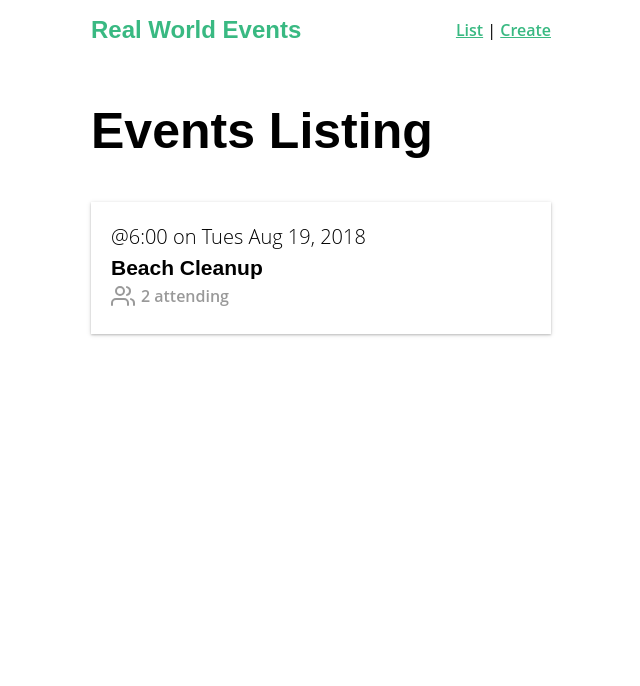
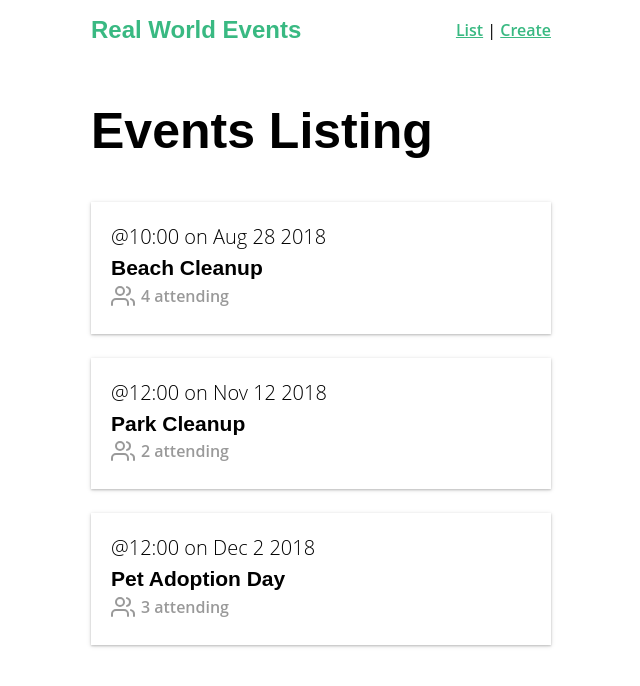
Before and after one commit to omar-nav/eventsApp, a Vue app: page / in a window 1280 px wide. Shown: the top 686 px of the page, without its empty margins (319-959 px from the left). Built offline with nearby package versions, Linux system fonts and the light colour scheme; data requests are answered from the project's data file.

Commit message:
use axios to receive objects

```diff
--- /dev/null
+++ b/db.json
@@ -0,0 +1,76 @@
+{
+  "events": [
+    {
+      "id": 1,
+      "title": "Beach Cleanup",
+      "date": "Aug 28 2018",
+      "time": "10:00",
+      "location": "Daytona Beach",
+      "description": "Let's clean up this beach.",
+      "organizer": "Adam Jahr",
+      "category": "sustainability",
+      "attendees": [
+        {
+          "id": "abc123",
+          "name": "Adam Jahr"
+        },
+        {
+          "id": "def456",
+          "name": "Gregg Pollack"
+        },
+        {
+          "id": "ghi789",
+          "name": "Beth Swanson"
+        },
+        {
+          "id": "jkl101",
+          "name": "Mary Gordon"
+        }
+      ]
+    },
+    {
+      "id": 2,
+      "title": "Park Cleanup",
+      "date": "Nov 12 2018",
+      "time": "12:00",
+      "location": "132 N Magnolia Street, Orlando, Florida",
+      "description": "We're going to clean up this park.",
+      "organizer": "Adam Jahr",
+      "category": "nature",
+      "attendees": [
+        {
+          "id": "ghi789",
+          "name": "Beth Swanson"
+        },
+        {
+          "id": "jkl101",
+          "name": "Mary Gordon"
+        }
+      ]
+    },
+    {
+      "id": 3,
+      "title": "Pet Adoption Day",
+      "date": "Dec 2 2018",
+      "time": "12:00",
+      "location": "132 N Magnolia Street, Orlando, Florida",
+      "description": "Help animals find new homes.",
+      "organizer": "Gregg Pollack",
+      "category": "animal welfare",
+      "attendees": [
+        {
+          "id": "abc123",
+          "name": "Adam Jahr"
+        },
+        {
+          "id": "ghi789",
+          "name": "Beth Swanson"
+        },
+        {
+          "id": "jkl101",
+          "name": "Mary Gordon"
+        }
+      ]
+    }
+  ]
+}
--- a/src/components/EventCard.vue
+++ b/src/components/EventCard.vue
@@ -10,19 +10,8 @@
 
 <script>
 export default {
-  data() {
-    return {
-      event: {
-        id: 1,
-        title: 'Beach Cleanup',
-        date: 'Tues Aug 19, 2018',
-        time: '6:00',
-        attendees: [
-          { id: 'abc123', name: 'Adam Jahr' },
-          { id: 'def456', name: 'Gregg Pollack' }
-        ]
-      }
-    }
+  props: {
+    event: Object
   }
 }
 </script>
--- a/src/views/EventList.vue
+++ b/src/views/EventList.vue
@@ -1,16 +1,32 @@
 <template>
   <div>
     <h1>Events Listing</h1>
-    <EventCard/>
+    <EventCard v-for="event in events" :key="event.id" :event="event"/>
   </div>
 </template>
 
 <script>
 import EventCard from '@/components/EventCard.vue'
+import axios from 'axios'
 
 export default {
   components: {
     EventCard
+  },
+  data() {
+    return {
+      events: []
+    }
+  },
+  created() {
+    axios
+      .get('http://localhost:3000/events')
+      .then(response => {
+        this.events = response.data
+      })
+      .catch(error => {
+        console.log('There was an error:' + error.response)
+      })
   }
 }
 </script>
```
Also changed, not shown: package.json (+10 -9 lines), 1 other file (tests, documents, lock files or other folders).
